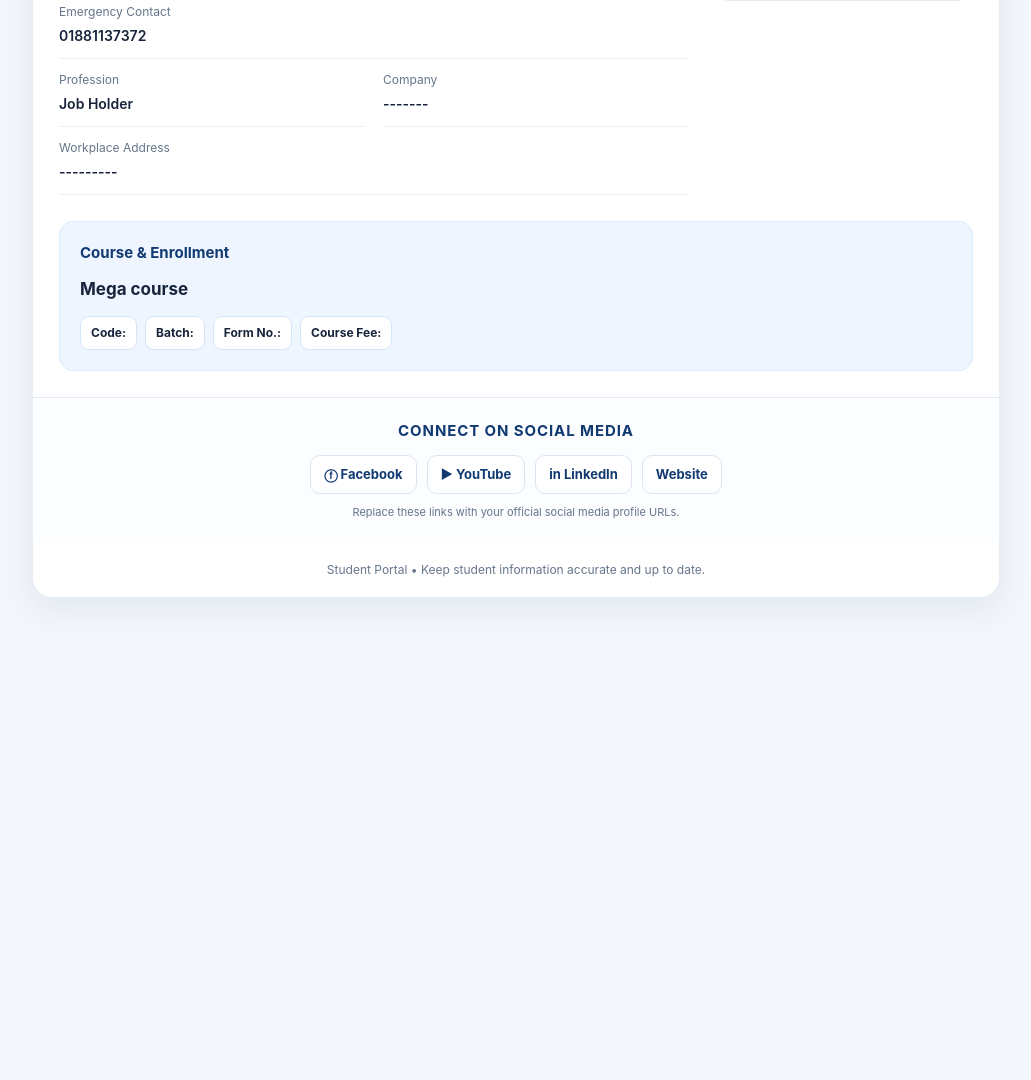
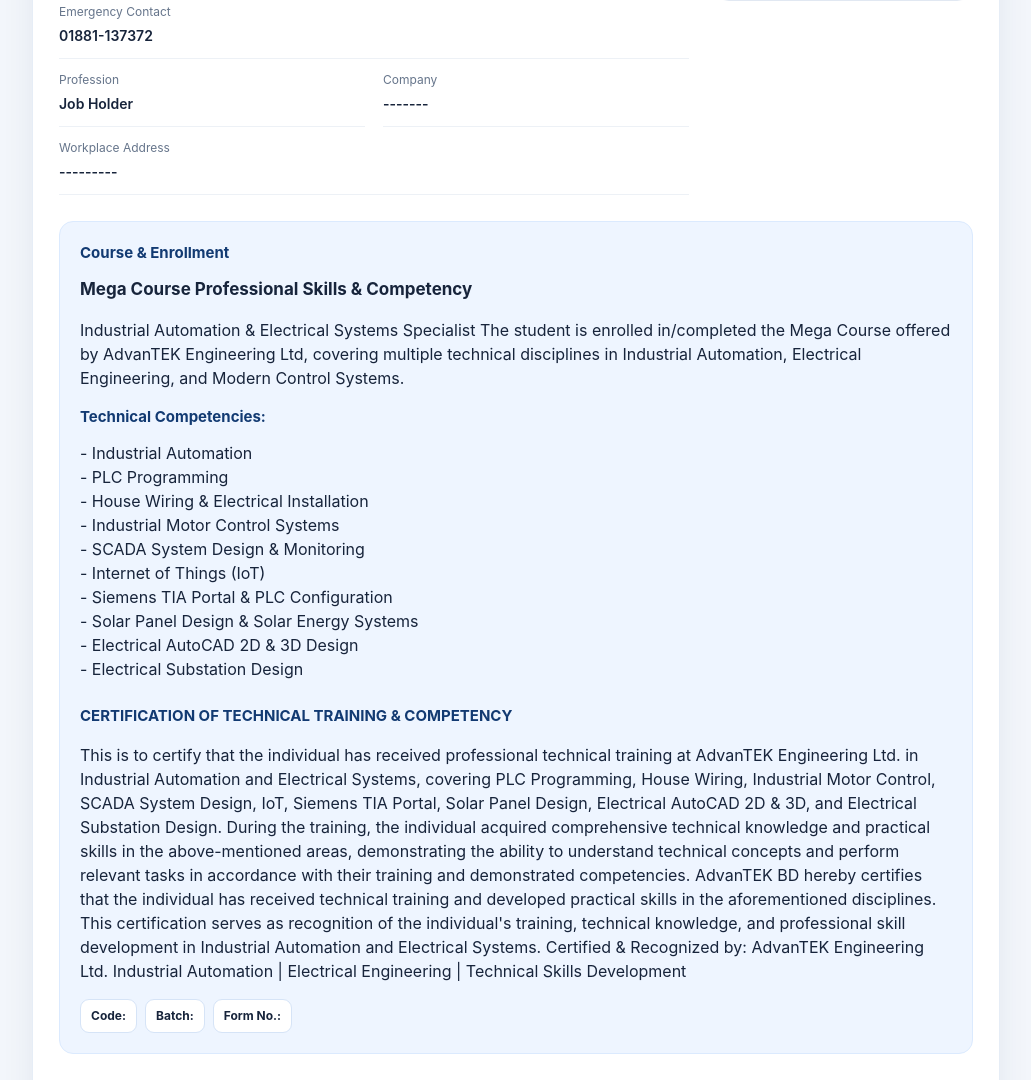
Before and after one commit to advantek-engineering-ltd/Md-Mominul-Islam-, a plain HTML site: page index.html in a window 1280 px wide. Shown: the part 682-1762 px from the top of the page, without its empty margins (124-1155 px from the left). Before the commit the page ends 1320 px from the top, so only its background shows below. Drawn offline with Linux system fonts and the light colour scheme.

Commit message:
Update index.html

```diff
--- a/index.html
+++ b/index.html
@@ -71,10 +71,10 @@
 <main class="wrap">
   <section class="panel">
     <div class="profilehead">
-      <img class="img" src="https://i.ibb.co.com/7TvNpQb/Atikul-Islam.png" alt="Atikul Islam" border="0">
+      <img class="img" src="https://i.ibb.co.com/20RM8pd6/Atikul-Islam.png">
       <div>
-        <h2>Md Mominul Islam  </h2>
-        <p class="sub">Student ID: ATE-LTMC6007</p>
+        <h2>Md. Mominul Islam</h2>
+        <p class="sub">Student ID: 10 260 807</p>
         <span class="status">Student Profile</span>
       </div>
     </div>
@@ -86,17 +86,17 @@
             Md Abdul Hannan
           </div></div>
           <div class="item"><div class="label">Mother's Name</div><div class="value">
-           Momotaz Begum
+            Momotaz Begum
           </div></div>
           <div class="item"><div class="label">Date of Birth</div><div class="value">
-            9/3/1995
+           9/3/1995
           </div></div>
           <div class="item"><div class="label">Blood Group</div><div class="value">O-</div></div>
           <div class="item full"><div class="label">Present Address</div><div class="value">Uttara Dhaka</div></div>
           <div class="item full"><div class="label">Permanent Address</div><div class="value">Pabna</div></div>
           <div class="item"><div class="label">Mobile Number</div><div class="value">01776-171812</div></div>
           <div class="item"><div class="label">Email</div><div class="value">mominulislam2k10@gmail.com</div></div>
-          <div class="item full"><div class="label">Emergency Contact</div><div class="value">01881137372</div></div>
+          <div class="item full"><div class="label">Emergency Contact</div><div class="value">01881-137372</div></div>
           <div class="item"><div class="label">Profession</div><div class="value">Job Holder</div></div>
           <div class="item"><div class="label">Company</div><div class="value">-------</div></div>
           <div class="item full"><div class="label">Workplace Address</div><div class="value">---------</div></div>
@@ -113,20 +113,47 @@
 
     <div class="course">
       <h3>Course & Enrollment</h3>
-      <div class="course-name">Mega course</div>
+      <div class="course-name">Mega Course Professional Skills & Competency</div>
+      <p>Industrial Automation & Electrical Systems Specialist
+
+The student is enrolled in/completed the Mega Course offered by AdvanTEK Engineering Ltd,
+covering multiple technical disciplines in Industrial Automation, Electrical Engineering,
+and Modern Control Systems.
+ <h3>Technical Competencies:</h3>
+- Industrial Automation <br>
+- PLC Programming <br>
+- House Wiring & Electrical Installation<br>
+- Industrial Motor Control Systems<br>
+- SCADA System Design & Monitoring<br>
+- Internet of Things (IoT)<br>
+- Siemens TIA Portal & PLC Configuration<br>
+- Solar Panel Design & Solar Energy Systems<br>
+- Electrical AutoCAD 2D & 3D Design<br>
+- Electrical Substation Design<br>
+<br>
+<h3>CERTIFICATION OF TECHNICAL TRAINING & COMPETENCY</h3>
+
+<P>This is to certify that the individual has received professional technical training at AdvanTEK Engineering Ltd. in Industrial Automation and Electrical Systems, covering PLC Programming, House Wiring, Industrial Motor Control, SCADA System Design, IoT, Siemens TIA Portal, Solar Panel Design, Electrical AutoCAD 2D & 3D, and Electrical Substation Design.
+
+During the training, the individual acquired comprehensive technical knowledge and practical skills in the above-mentioned areas, demonstrating the ability to understand technical concepts and perform relevant tasks in accordance with their training and demonstrated competencies.
+
+AdvanTEK BD hereby certifies that the individual has received technical training and developed practical skills in the aforementioned disciplines. This certification serves as recognition of the individual's training, technical knowledge, and professional skill development in Industrial Automation and Electrical Systems.
+
+Certified & Recognized by: AdvanTEK Engineering Ltd.
+
+Industrial Automation | Electrical Engineering | Technical Skills Development</p>
       <div class="chips">
         <span class="chip"><b>Code:</b></span>
         <span class="chip"><b>Batch:</b></span>
         <span class="chip"><b>Form No.:</b></span>
-        <span class="chip"><b>Course Fee:</b> </span>
+
       </div>
     </div>
     <section class="social">
-      <h3>Connect on Social Media</h3>
-      <div class="social-links">
+      <h3>Connect on Social Media</h3>      <div class="social-links">
         <a href="https://www.facebook.com/advantekengineering" aria-label="Facebook">ⓕ Facebook</a>
         <a href="https://www.youtube.com/@advantekbd/"ferrer" aria-label="YouTube">▶ YouTube</a>
-        <a href="https://www.linkedin.com/" target="_blank" rel="noopener noreferrer" aria-label="LinkedIn">in LinkedIn</a>
+        <a href="https://www.linkedin.com/company/advantek-bd/posts/?feedView=all" target="_blank" rel="noopener noreferrer" aria-label="LinkedIn">in LinkedIn</a>
         <a href="https://www.advantekbd.com/"pener noreferrer" aria-label="Instagram"> Website</a>
       </div>
       <p style="font-size:11px;color:var(--muted);margin:10px 0 0">Replace these links with your official social media profile URLs.</p>
```
